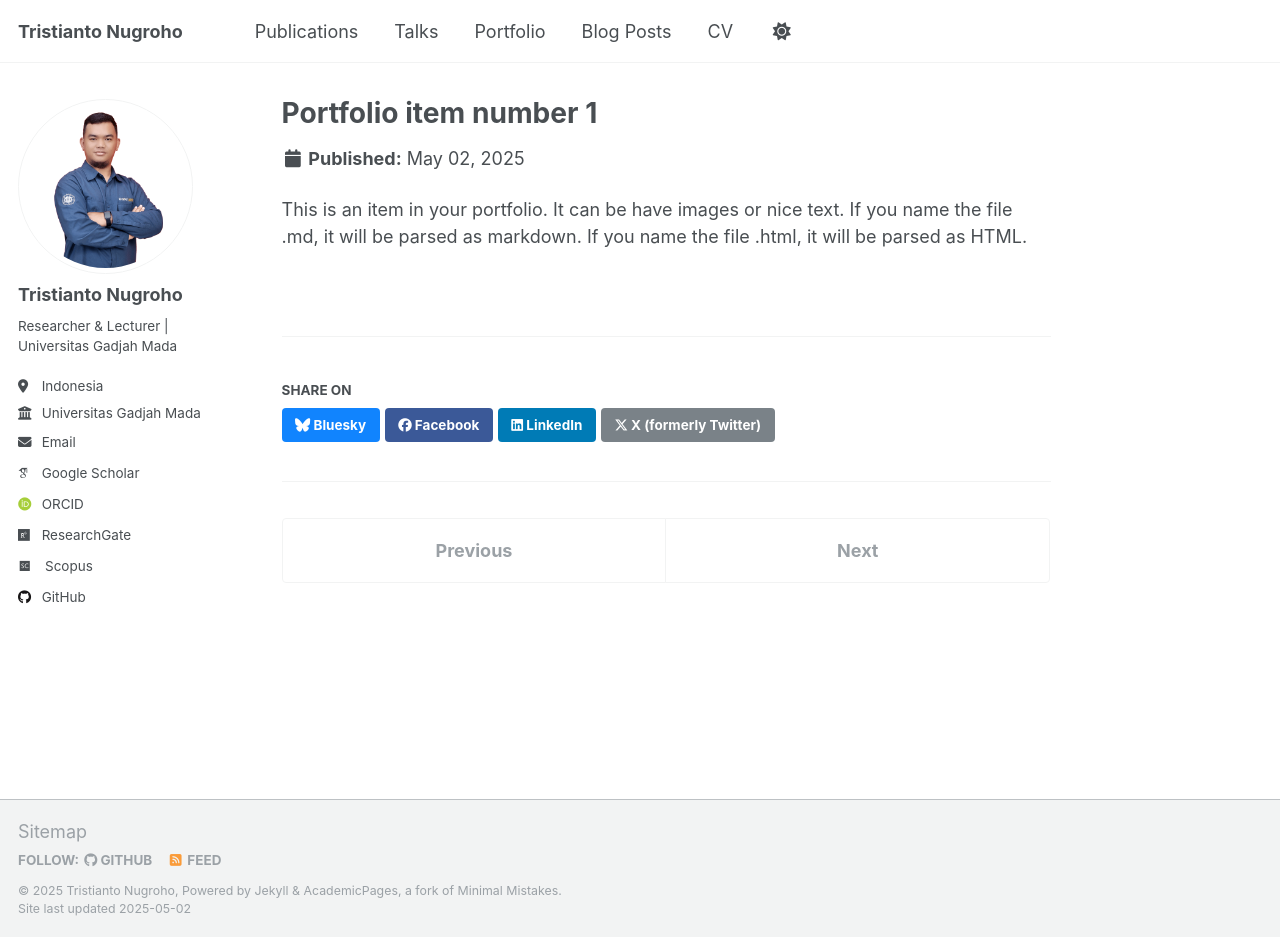
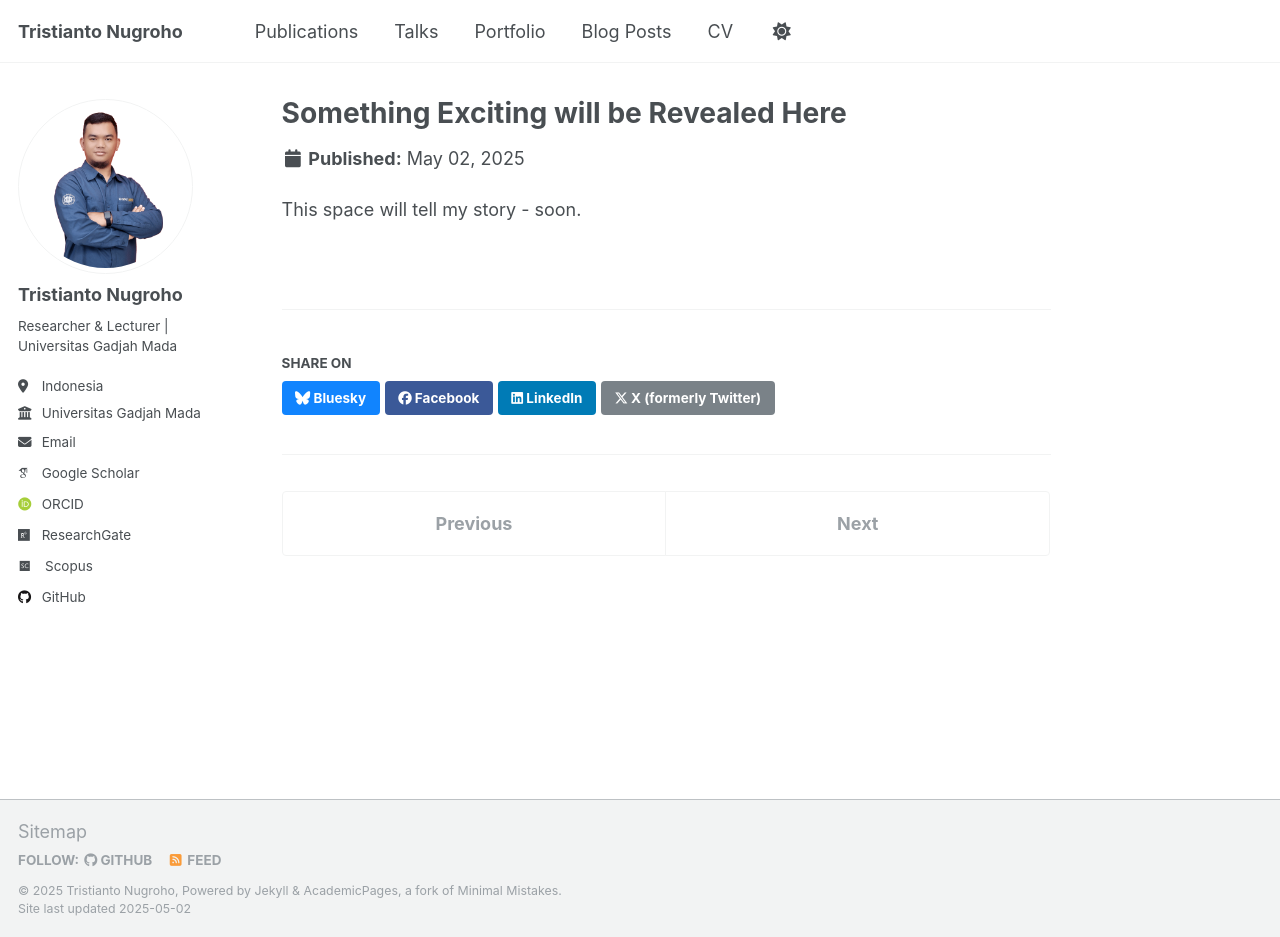
Before and after one commit to tristiantonugroho/tristiantonugroho.github.io, a Jekyll site: the page built from _portfolio/portfolio-1.md, in a window 1280 px wide and 937 px high. Built offline with Jekyll 4.4.1, drawn with Linux system fonts in a browser that asks for light colours; some web fonts are replaced.

Commit message:
portfolio

```diff
--- a/_portfolio/portfolio-1.md
+++ b/_portfolio/portfolio-1.md
@@ -1,7 +1,7 @@
 ---
-title: "Portfolio item number 1"
-excerpt: "Short description of portfolio item number 1<br/><img src='/images/500x300.png'>"
+title: "Something Exciting will be Revealed Here"
+excerpt: "I'm working on it. Just little more patience."
 collection: portfolio
 ---
 
-This is an item in your portfolio. It can be have images or nice text. If you name the file .md, it will be parsed as markdown. If you name the file .html, it will be parsed as HTML.
+This space will tell my story - soon.
```
